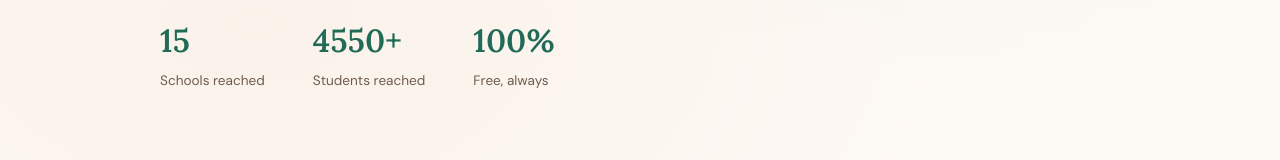
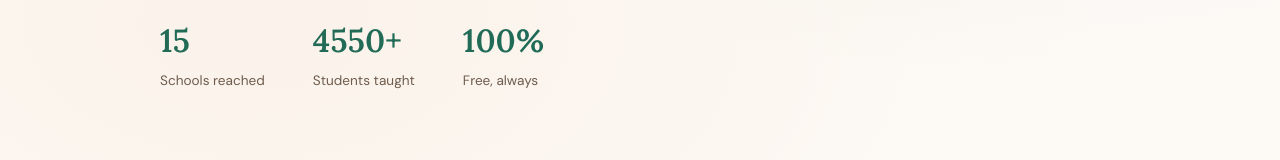
Before and after one commit to bookswithagastya-arch/EMPOWER-ED, a plain HTML site: page index.html in a window 1280 px wide. Shown: the part 639-799 px from the top of the page. Drawn offline with Linux system fonts and the light colour scheme.

Commit message:
Update index.html

```diff
--- a/index.html
+++ b/index.html
@@ -78,7 +78,7 @@
     </div>
     <div class="hero-stats">
       <div><div class="stat-num">15</div><div class="stat-label">Schools reached</div></div>
-      <div><div class="stat-num">4550+</div><div class="stat-label">Students reached</div></div>
+      <div><div class="stat-num">4550+</div><div class="stat-label">Students taught</div></div>
       <div><div class="stat-num">100%</div><div class="stat-label">Free, always</div></div>
 
     </div>
```
